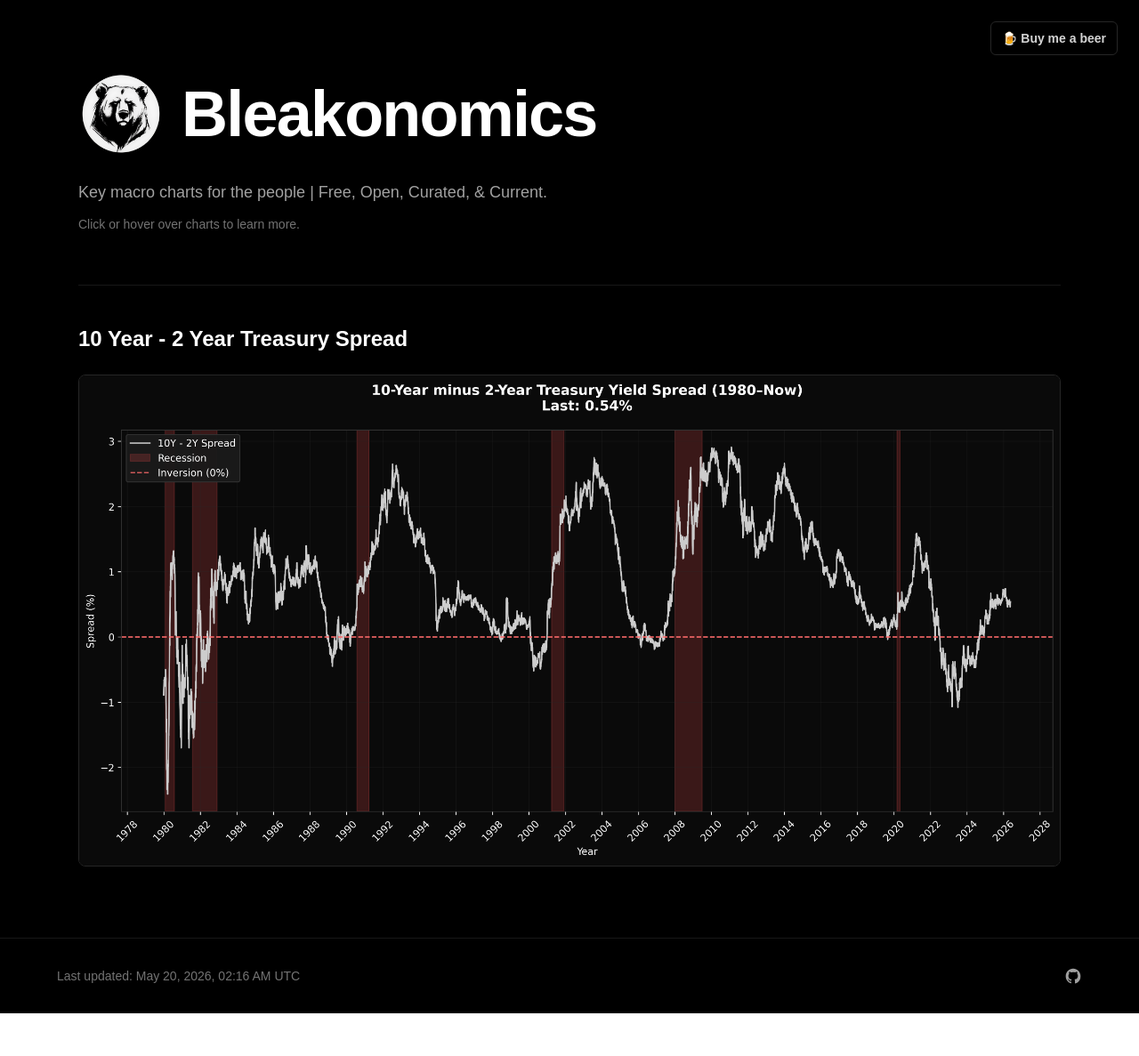
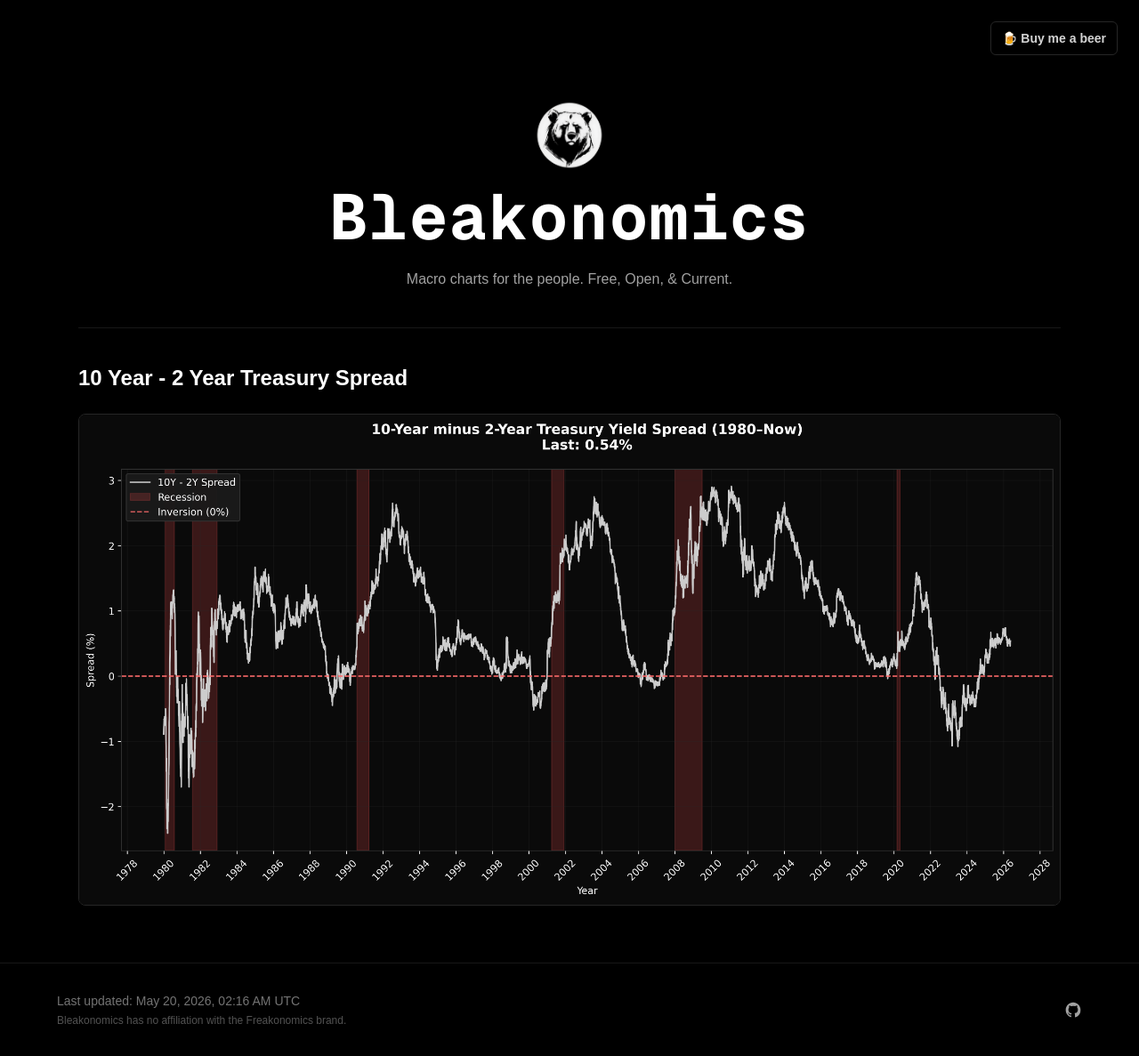
Before and after one commit to Scott-Lancaster/Bleakonomics, a Next.js app: page / in a window 1280 px wide. Shown: the whole page at 89% size. Before the commit the page ends 1139 px from the top, so only its background shows below. Built offline with nearby package versions, Linux system fonts and the light colour scheme.

Commit message:
homepage cleanup

```diff
--- a/app/page.tsx
+++ b/app/page.tsx
@@ -27,27 +27,24 @@ export default function Home() {
         <DonateButton />
       </div>
 
-      <section className="mx-auto flex min-h-screen max-w-6xl flex-col justify-center px-6 py-20">
-        <div className="flex flex-col gap-5 sm:flex-row sm:items-center">
+      <section className="mx-auto flex min-h-screen max-w-6xl flex-col px-6 pb-16 pt-28">
+        <div className="flex flex-col items-center gap-4 text-center">
           <Image
             src={bleakLogo}
             alt="Bleakonomics logo"
-            className="h-20 w-20 object-contain sm:h-24 sm:w-24"
+            className="h-16 w-16 object-contain sm:h-20 sm:w-20"
             priority
           />
-          <h1 className="max-w-4xl text-5xl font-bold tracking-tight text-white md:text-7xl">
+          <h1 className="font-mono text-5xl font-bold tracking-wide text-white md:text-7xl">
             Bleakonomics
           </h1>
         </div>
 
-        <p className="mt-6 max-w-2xl text-lg leading-8 text-neutral-400">
-          Key macro charts for the people | Free, Open, Curated, & Current.
-        </p>
-        <p className="mt-2 max-w-2xl text-sm leading-6 text-neutral-500">
-          Click or hover over charts to learn more.
+        <p className="mx-auto mt-5 max-w-2xl text-base leading-7 text-neutral-400">
+          Macro charts for the people. Free, Open, & Current.
         </p>
 
-        <section className="mt-14 border-t border-neutral-900 pt-8">
+        <section className="mt-10 border-t border-neutral-900 pt-7">
           <h2 className="mt-3 text-2xl font-semibold text-white">
             10 Year - 2 Year Treasury Spread
           </h2>
@@ -78,7 +75,12 @@ export default function Home() {
 
       <footer className="border-t border-neutral-900 px-6 py-8">
         <div className="mx-auto flex max-w-6xl flex-col gap-4 text-sm text-neutral-500 sm:flex-row sm:items-center sm:justify-between">
-          <p>Last updated: {updatedAt}</p>
+          <div className="space-y-1">
+            <p>Last updated: {updatedAt}</p>
+            <p className="text-xs text-neutral-600">
+              Bleakonomics has no affiliation with the Freakonomics brand.
+            </p>
+          </div>
           <div className="flex items-center gap-4">
             <a
               href="https://github.com/Scott-Lancaster/Bleakonomics/tree/main/scripts"
```
